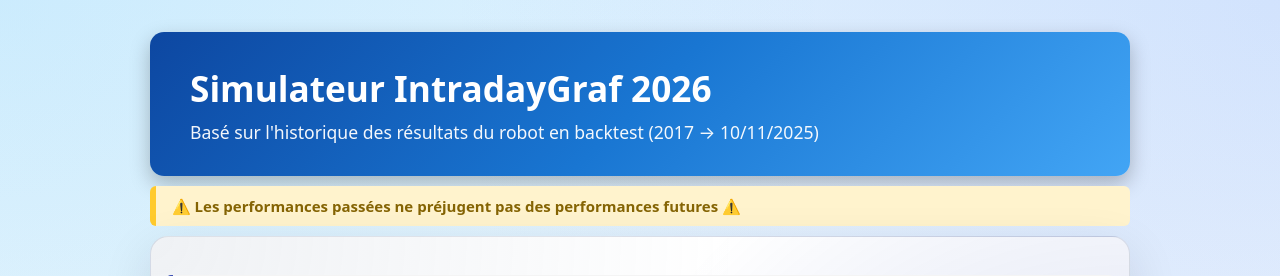
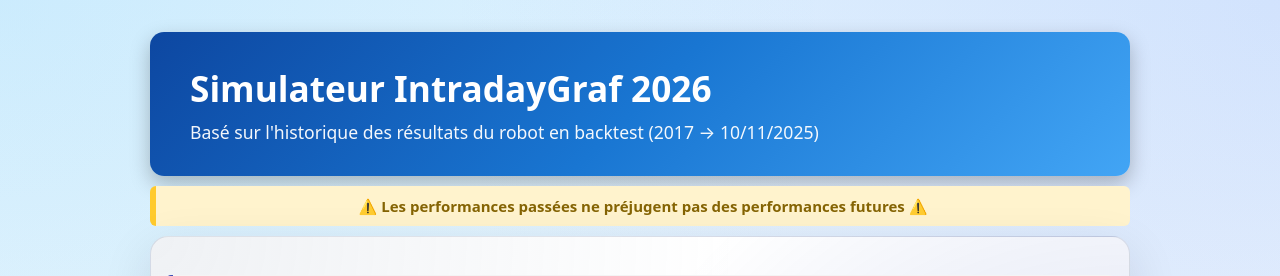
Before and after one commit to olivier-defrance/intradaygraf-react, a React (Vite) app: page / in a window 1280 px wide. Shown: the top 276 px of the page. Built offline with nearby package versions, Linux system fonts and the light colour scheme; no server answers.

Commit message:
Ajout graphique 79

```diff
--- a/src/index.css
+++ b/src/index.css
@@ -409,7 +409,7 @@ body {
   margin: 10px 0 10px 0;
   font-weight: 600;
   font-size: 15px;
-  align-content: center;
+  text-align: center;
 }
 
 
```
